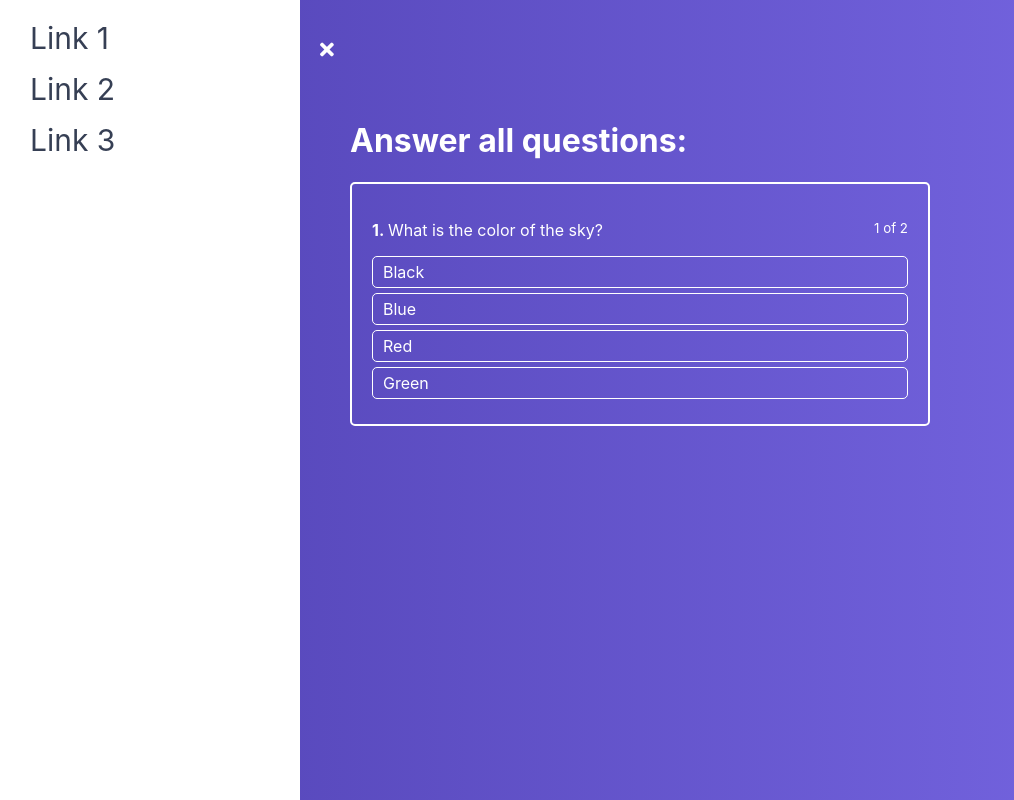
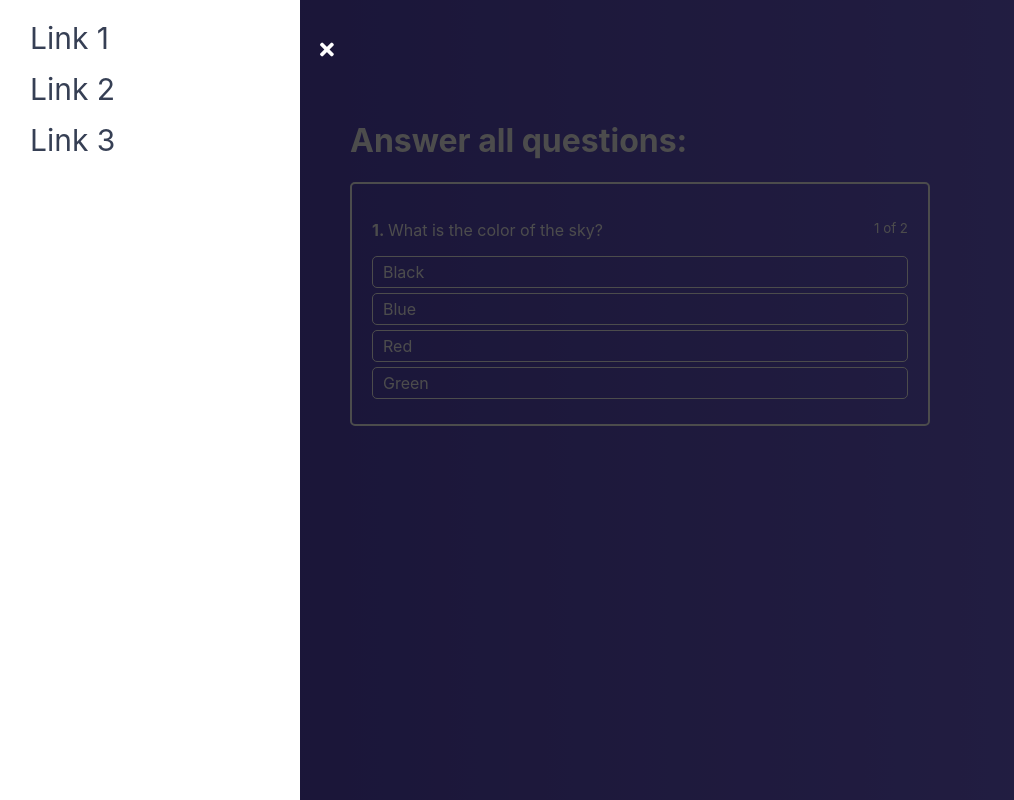
Before and after one commit to solar-citizen/react-quiz-creator, a React (Create React App) app: page / in a window 1280 px wide. Both pictures are taken after a click on the icon 48 px from the left and 50 px from the top of the page. Shown: the whole page, without its empty margins (0-1014 px from the left). Built offline with nearby package versions, Linux system fonts and the light colour scheme.

Commit message:
Backdrop Component

```diff
--- a/src/Components/Navigation/Drawer/Drawer.jsx
+++ b/src/Components/Navigation/Drawer/Drawer.jsx
@@ -1,4 +1,6 @@
 import classes from './Drawer.module.css';
+import Backdrop from '../../UI/Button/Backdrop/Backdrop';
+import { Fragment } from 'react';
 
 const links = [1, 2, 3];
 
@@ -20,9 +22,12 @@
   };
 
   return (
-    <nav className={cls.join(' ')}>
-      <ul>{renderLinks()}</ul>
-    </nav>
+    <Fragment>
+      <nav className={cls.join(' ')}>
+        <ul>{renderLinks()}</ul>
+      </nav>
+      {props.isOpen ? <Backdrop onClick={props.onClose} /> : null}
+    </Fragment>
   );
 };
 
--- /dev/null
+++ b/src/Components/UI/Button/Backdrop/Backdrop.jsx
@@ -0,0 +1,7 @@
+import classes from './Backdrop.module.css';
+
+const Backdrop = (props) => (
+  <div className={classes.Backdrop} onClick={props.onClick}></div>
+);
+
+export default Backdrop;
--- /dev/null
+++ b/src/Components/UI/Button/Backdrop/Backdrop.module.css
@@ -0,0 +1,9 @@
+.Backdrop {
+  z-index: 1;
+  background: rgba(0, 0, 0, 0.7);
+  position: fixed;
+  top: 0;
+  left: 0;
+  right: 0;
+  bottom: 0;
+}
--- a/src/hoc/Layout/Layout.jsx
+++ b/src/hoc/Layout/Layout.jsx
@@ -15,10 +15,16 @@
     });
   };
 
+  menuCloseHandler = () => {
+    this.setState({
+      menu: false,
+    });
+  };
+
   render() {
     return (
       <div className={classes.Layout}>
-        <Drawer isOpen={this.state.menu} />
+        <Drawer isOpen={this.state.menu} onClose={this.menuCloseHandler} />
 
         <MenuToggle
           onToggle={this.toggleMenuHandler}
```
